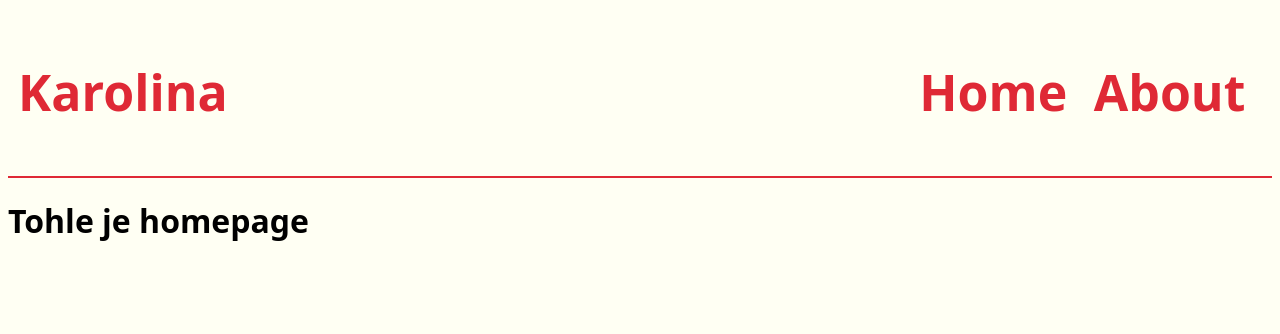
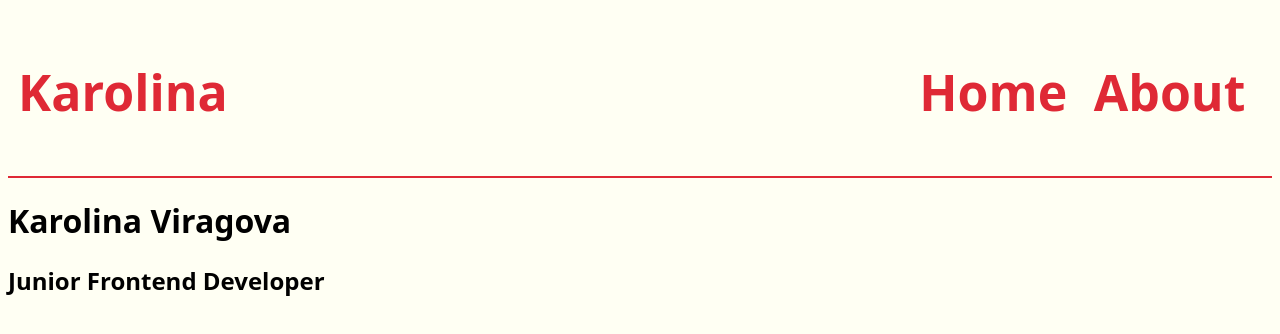
Before and after one commit to karolinaviragova/my-portfolio, a React (Vite) app: page / in a window 1280 px wide. Shown: the top 334 px of the page. Built offline with nearby package versions, Linux system fonts and the light colour scheme.

Commit message:
add meta data

```diff
--- a/index.html
+++ b/index.html
@@ -3,7 +3,8 @@
   <head>
     <meta charset="UTF-8" />
     <meta name="viewport" content="width=device-width, initial-scale=1.0" />
-    <title>Vite + React</title>
+    <meta name="description" content="This is my personal portfolio showcasing my skills.">
+    <title>Portfolio | kViragova</title>
   </head>
   <body>
     <div id="root"></div>
--- a/src/pages/HomePage/HomePage.jsx
+++ b/src/pages/HomePage/HomePage.jsx
@@ -1,5 +1,8 @@
 export const HomePage = () => {
-  return(
-    <h1>Tohle je homepage</h1>
-  )
-}
+  return (
+    <div>
+      <h1>Karolina Viragova</h1>
+      <h2>Junior Frontend Developer</h2>
+    </div>
+  );
+};
```
